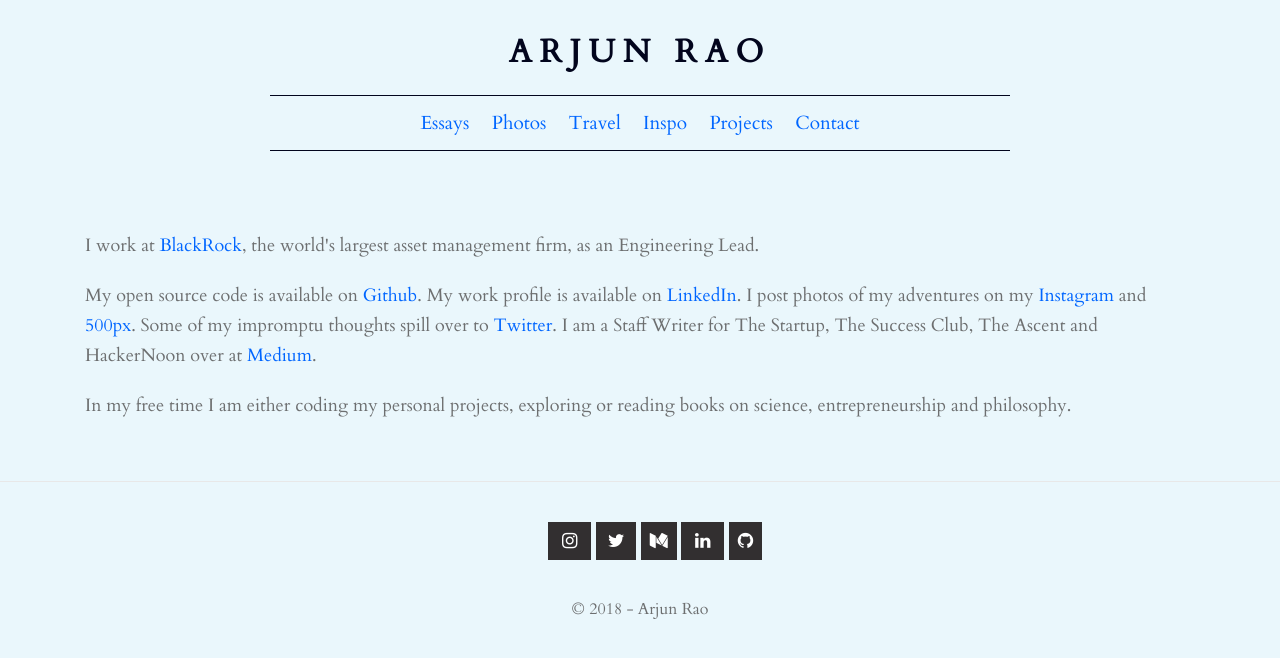
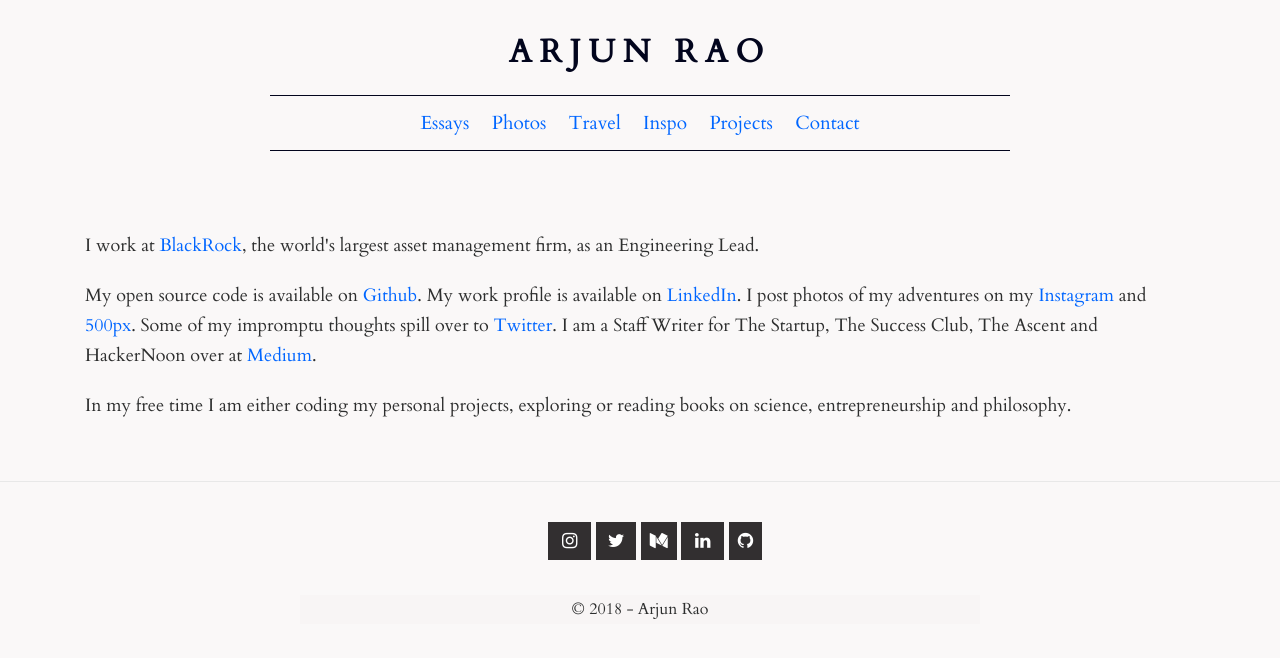
Before and after one commit to arjunrao87/arjunrao.co-v1, a Jekyll site: the page built from index.html, in a window 1280 px wide. Shown: the top 658 px of the page. Built offline with Jekyll 4.4.1, drawn with Linux system fonts in a browser that asks for light colours; nearby versions of some CDN libraries; comment, search, counter and statistics services are not loaded.

Commit message:
Updating color scheme

```diff
--- a/assets/css/main.css
+++ b/assets/css/main.css
@@ -53,8 +53,8 @@ body,p,li {
 	font-variant: normal;
 	font-weight: 400;
 	line-height: 20px;
-	background-color: #EAF7FC;
-	color: #6D6F70
+	background-color: rgba(247, 244, 244, 0.596);
+	color: rgb(45, 46, 46)
 }
 pa {
 	font-family: Cardo;
@@ -272,7 +272,7 @@ pre > code { border: 0; padding-right: 0; padding-left: 0; }
 }
 
 .card-block-format{
-	background-color: #EAF7FC
+	background-color:  rgba(247, 244, 244, 0.596);
 }
 
 .card-columns-tri {
```
